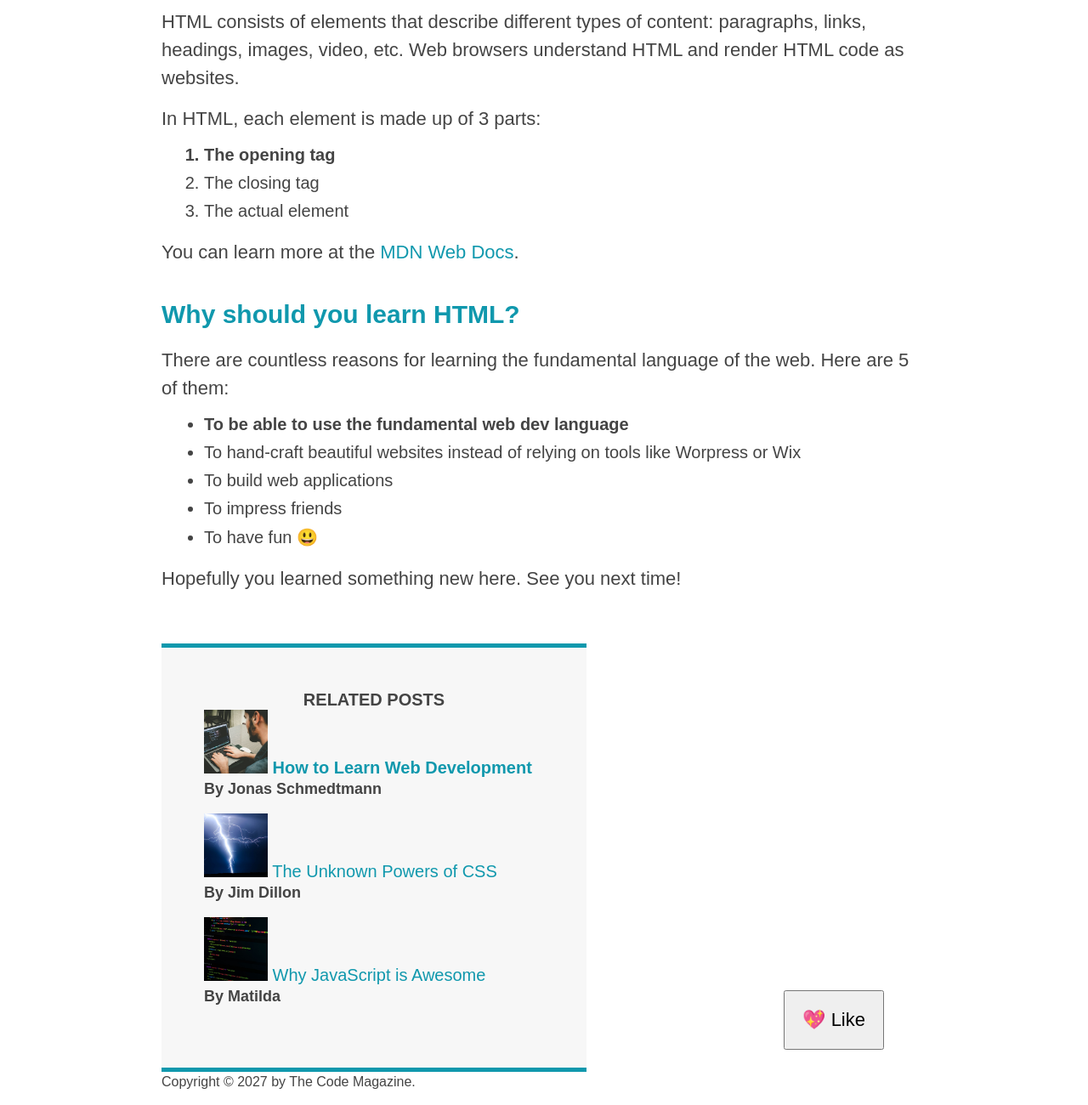
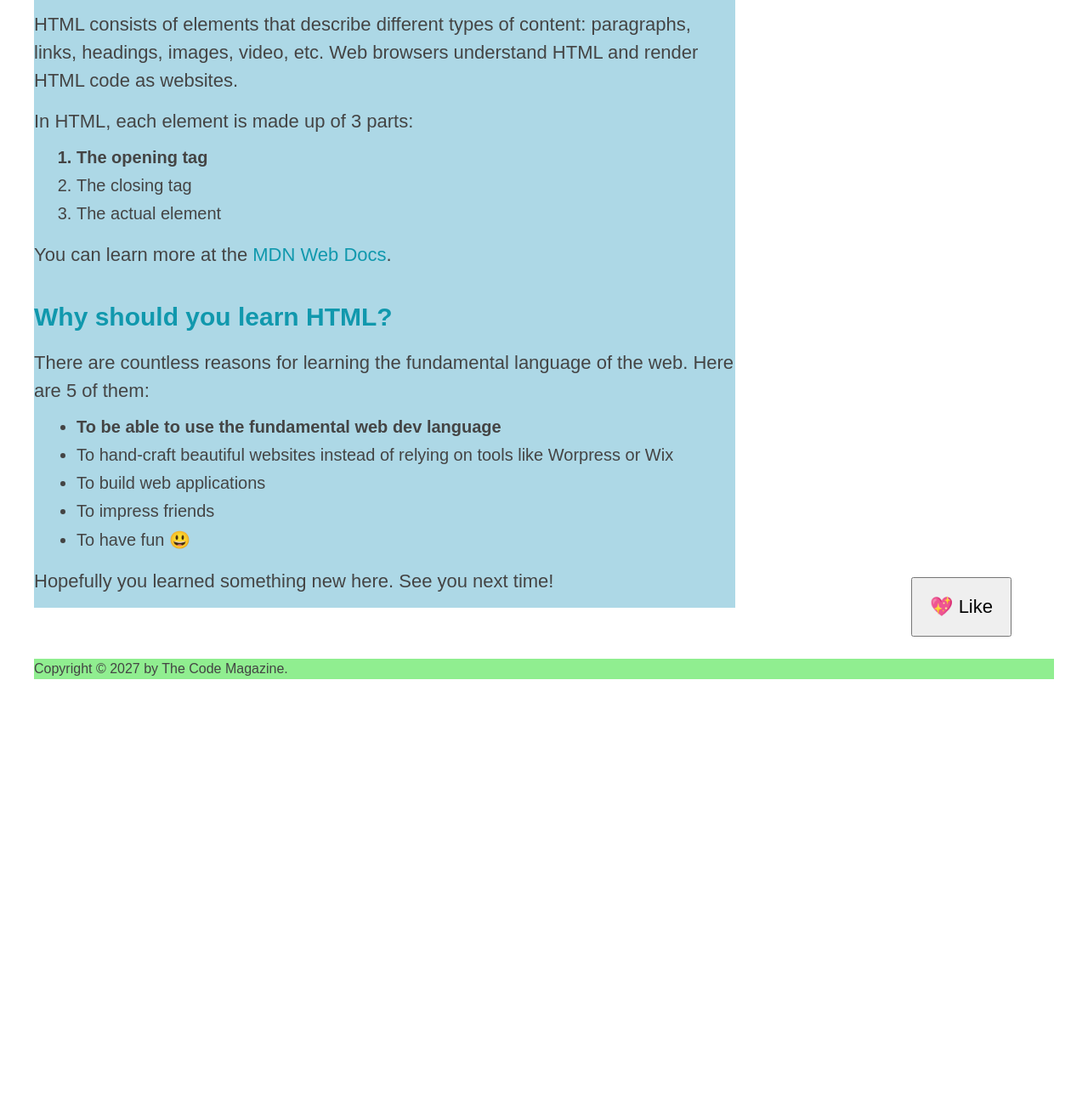
Before and after one commit to prudv13/code-magazine, a plain HTML site: page index.html in a window 1280 px wide. Shown: the part 1003-2303 px from the top of the page at 85% size. After the commit the page ends 1817 px from the top, so only its background shows below. Drawn offline with Linux system fonts and the light colour scheme.

Commit message:
built simple float layout

```diff
--- a/styles.css
+++ b/styles.css
@@ -27,14 +27,13 @@ aside{
 }
 
 .container{
-    max-width: 900px;
+    max-width: 1200px;
     margin: 0 auto;
     position: relative;
 }
 
 .main-header{
     background-color: #f7f7f7;
-    background-color: red;
     padding: 20px 40px;
     margin-bottom: 60px;
     /* height: 80px; */
@@ -210,3 +209,20 @@ nav{
     content: "";
     display: block;
 }
+
+article{
+    background-color: lightblue;
+    width: 825px;
+    float: left;
+}
+
+aside{
+    background-color: lightpink;
+    width: 300px;
+    float: right;
+}
+
+footer{
+    background-color: lightgreen;
+    clear: both;
+}
```
